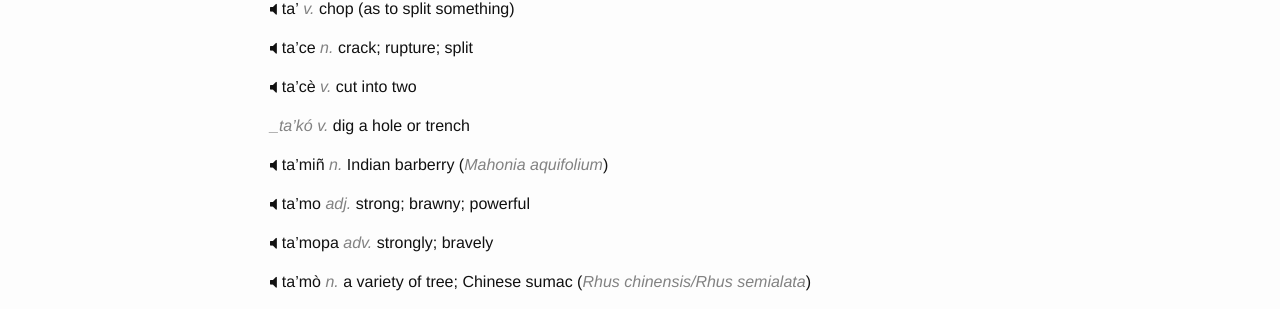
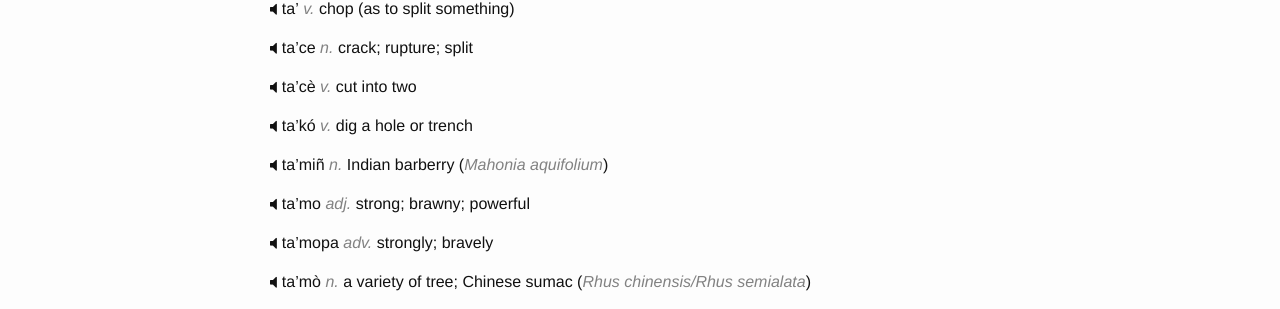
Before and after one commit to hacksparrow/language.apatani.org, a Jekyll site: the page built from dictionary/t.md, in a window 1280 px wide and 900 px high. Shown: the part 324-633 px from the top of the window. Built offline with Jekyll 4.4.1, drawn with Linux system fonts in a browser that asks for light colours; nearby versions of some CDN libraries; comment, search, counter and statistics services are not loaded.

Commit message:
Update t.md

```diff
--- a/dictionary/t.md
+++ b/dictionary/t.md
@@ -18,7 +18,7 @@ __ta'ce__	_n._	crack; rupture; split
 __ta'cè__	_v._	cut into two
 
 
-__ta'kó_	_v._	dig a hole or trench
+__ta'kó__	_v._	dig a hole or trench
 
 
 __ta'miñ__	_n._	Indian barberry (_Mahonia aquifolium_)
@@ -900,7 +900,7 @@ __tusi'-tusi'__	_adv._	one after the other
 __tutu nanu__	_n._	bumble bee
 
 
-__tw_	_v._	offer
+__tw__	_v._	offer
 
 
 __tw'__	_v._	pound, strike
```
